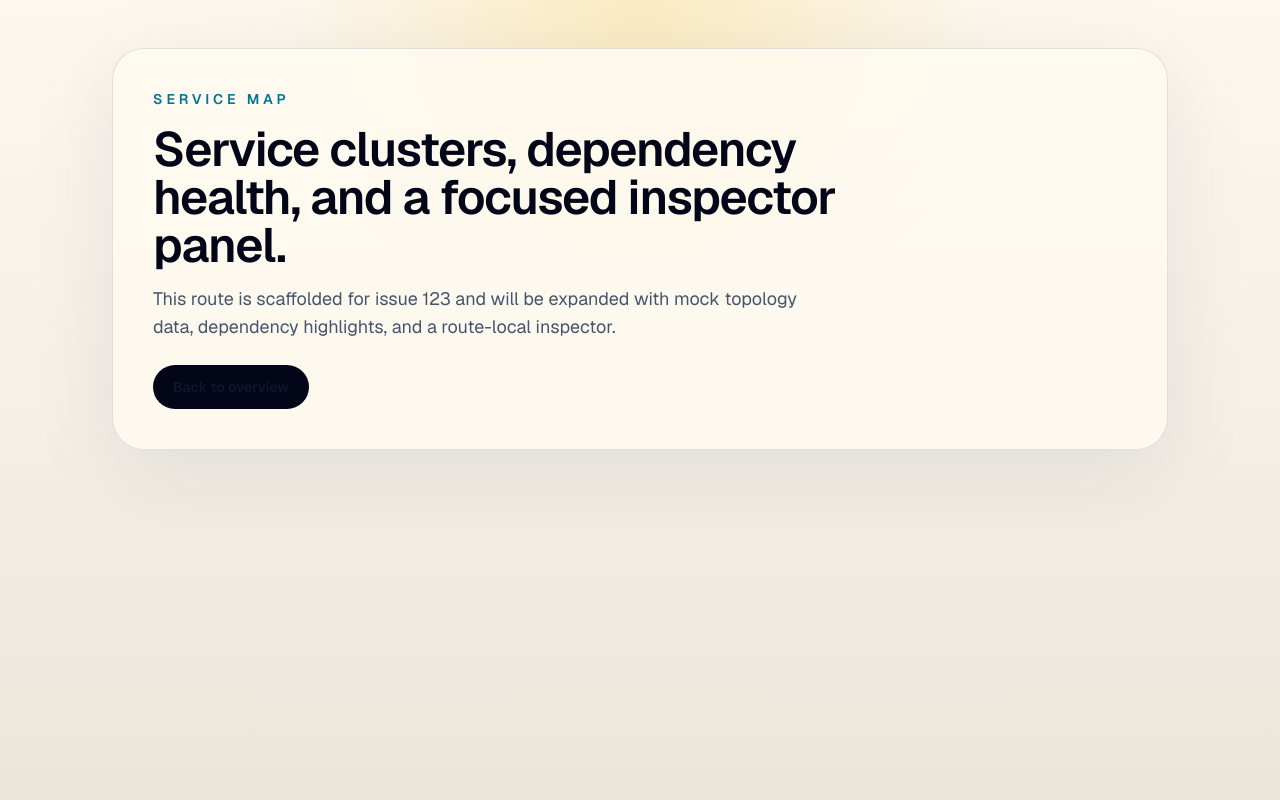
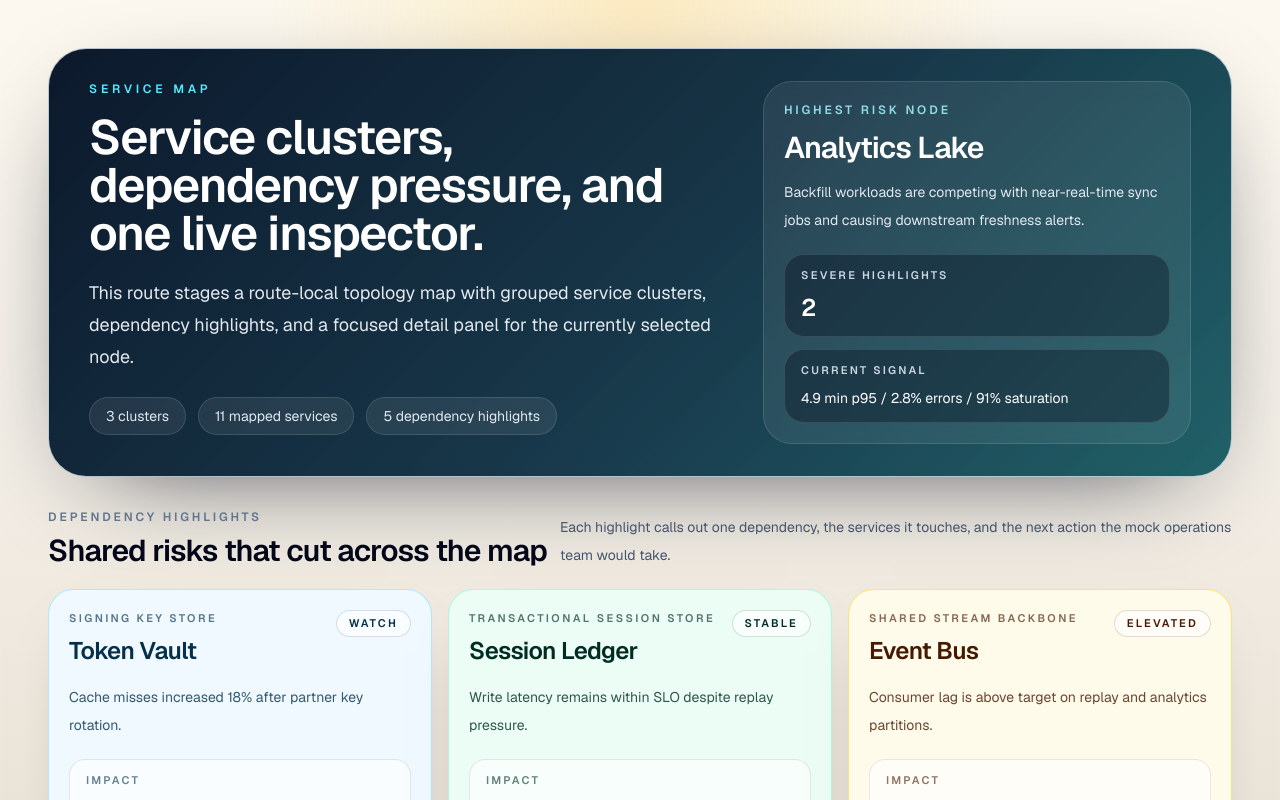
Before and after one commit to iamasx/api-test, a Next.js app: page /service-map in a window 1280 px wide. Shown: the top 800 px of the page. Built offline with nearby package versions, Linux system fonts and the light colour scheme.

Commit message:
feat: compose service map route

```diff
--- /dev/null
+++ b/src/app/service-map/_components/service-map-shell.tsx
@@ -0,0 +1,169 @@
+"use client";
+
+import { startTransition, useState } from "react";
+
+import {
+  dependencyHighlights,
+  getDefaultInspectedService,
+  getServiceMapClusterViews,
+  getServiceMapInspectorView,
+  getServiceMapSummary,
+} from "../_data/service-map-data";
+import { ClusterSection } from "./cluster-section";
+import { DependencyHighlight } from "./dependency-highlight";
+import { InspectorPanel } from "./inspector-panel";
+
+const clusterViews = getServiceMapClusterViews();
+const summary = getServiceMapSummary();
+const defaultServiceId = getDefaultInspectedService()?.id ?? "";
+
+export function ServiceMapShell() {
+  const [selectedServiceId, setSelectedServiceId] = useState(defaultServiceId);
+  const inspectorView = getServiceMapInspectorView(selectedServiceId);
+
+  function handleSelectService(serviceId: string) {
+    startTransition(() => {
+      setSelectedServiceId(serviceId);
+    });
+  }
+
+  if (!inspectorView) {
+    return null;
+  }
+
+  return (
+    <main className="mx-auto flex w-full max-w-7xl flex-1 flex-col gap-8 px-6 py-8 sm:px-10 lg:px-12 lg:py-12">
+      <section className="overflow-hidden rounded-[2.4rem] border border-slate-200/80 bg-[linear-gradient(135deg,rgba(7,20,39,0.98),rgba(10,43,63,0.95)_52%,rgba(14,84,92,0.92))] px-6 py-8 text-white shadow-[0_30px_110px_-52px_rgba(15,23,42,0.96)] sm:px-8 lg:px-10">
+        <div className="grid gap-8 lg:grid-cols-[minmax(0,1.35fr)_minmax(280px,0.9fr)]">
+          <div>
+            <p className="text-xs font-semibold uppercase tracking-[0.32em] text-cyan-300">
+              Service Map
+            </p>
+            <h1 className="mt-4 max-w-4xl text-4xl font-semibold tracking-tight sm:text-5xl">
+              Service clusters, dependency pressure, and one live inspector.
+            </h1>
+            <p className="mt-5 max-w-3xl text-base leading-8 text-slate-200 sm:text-lg">
+              This route stages a route-local topology map with grouped service
+              clusters, dependency highlights, and a focused detail panel for
+              the currently selected node.
+            </p>
+            <div className="mt-6 flex flex-wrap gap-3 text-sm text-slate-200">
+              <span className="rounded-full border border-white/12 bg-white/8 px-4 py-2">
+                {summary.totalClusters} clusters
+              </span>
+              <span className="rounded-full border border-white/12 bg-white/8 px-4 py-2">
+                {summary.totalServices} mapped services
+              </span>
+              <span className="rounded-full border border-white/12 bg-white/8 px-4 py-2">
+                {summary.dependencyHighlights} dependency highlights
+              </span>
+            </div>
+          </div>
+
+          <aside className="rounded-[1.8rem] border border-white/12 bg-white/8 p-5 backdrop-blur">
+            <p className="text-xs font-semibold uppercase tracking-[0.24em] text-cyan-200/85">
+              Highest risk node
+            </p>
+            <h2 className="mt-3 text-3xl font-semibold tracking-tight">
+              {summary.highestRiskNode.name}
+            </h2>
+            <p className="mt-3 text-sm leading-7 text-slate-200">
+              {summary.highestRiskNode.note}
+            </p>
+            <div className="mt-5 grid gap-3 sm:grid-cols-2 lg:grid-cols-1">
+              <div className="rounded-[1.25rem] border border-white/12 bg-slate-950/35 px-4 py-3">
+                <p className="text-[11px] font-semibold uppercase tracking-[0.2em] text-slate-300">
+                  Severe highlights
+                </p>
+                <p className="mt-2 text-2xl font-semibold text-white">
+                  {summary.severeHighlights}
+                </p>
+              </div>
+              <div className="rounded-[1.25rem] border border-white/12 bg-slate-950/35 px-4 py-3">
+                <p className="text-[11px] font-semibold uppercase tracking-[0.2em] text-slate-300">
+                  Current signal
+                </p>
+                <p className="mt-2 text-sm leading-6 text-white">
+                  {summary.highestRiskNode.p95Latency} p95 /{" "}
+                  {summary.highestRiskNode.errorRate} errors /{" "}
+                  {summary.highestRiskNode.saturation} saturation
+                </p>
+              </div>
+            </div>
+          </aside>
+        </div>
+      </section>
+
+      <section aria-labelledby="service-map-highlights" className="space-y-5">
+        <div className="flex flex-col gap-3 sm:flex-row sm:items-end sm:justify-between">
+          <div>
+            <p className="text-xs font-semibold uppercase tracking-[0.24em] text-slate-500">
+              Dependency highlights
+            </p>
+            <h2
+              id="service-map-highlights"
+              className="mt-2 text-3xl font-semibold tracking-tight text-slate-950"
+            >
+              Shared risks that cut across the map
+            </h2>
+          </div>
+          <p className="max-w-2xl text-sm leading-7 text-slate-600">
+            Each highlight calls out one dependency, the services it touches,
+            and the next action the mock operations team would take.
+          </p>
+        </div>
+
+        <div
+          aria-label="Dependency highlights"
+          className="grid gap-4 xl:grid-cols-3"
+          role="list"
+        >
+          {dependencyHighlights.map((highlight) => (
+            <div key={highlight.id} role="listitem">
+              <DependencyHighlight highlight={highlight} />
+            </div>
+          ))}
+        </div>
+      </section>
+
+      <div className="grid gap-8 xl:grid-cols-[minmax(0,1.2fr)_minmax(350px,0.8fr)]">
+        <section
+          aria-labelledby="service-map-clusters"
+          className="space-y-6"
+          data-testid="service-map-clusters"
+        >
+          <div className="flex flex-col gap-3 sm:flex-row sm:items-end sm:justify-between">
+            <div>
+              <p className="text-xs font-semibold uppercase tracking-[0.24em] text-slate-500">
+                Cluster sections
+              </p>
+              <h2
+                id="service-map-clusters"
+                className="mt-2 text-3xl font-semibold tracking-tight text-slate-950"
+              >
+                Topology grouped by operational lane
+              </h2>
+            </div>
+            <p className="max-w-2xl text-sm leading-7 text-slate-600">
+              Select any service card to move its dependency posture and service
+              notes into the inspector panel.
+            </p>
+          </div>
+
+          {clusterViews.map((cluster) => (
+            <ClusterSection
+              key={cluster.id}
+              cluster={cluster}
+              selectedServiceId={selectedServiceId}
+              onSelectService={handleSelectService}
+            />
+          ))}
+        </section>
+
+        <div className="xl:sticky xl:top-8 xl:self-start">
+          <InspectorPanel view={inspectorView} />
+        </div>
+      </div>
+    </main>
+  );
+}
--- a/src/app/service-map/_data/service-map-data.ts
+++ b/src/app/service-map/_data/service-map-data.ts
@@ -465,6 +465,10 @@ export function getServiceMapSummary() {
     (highlight) => highlight.status === "severe" || highlight.status === "elevated",
   ).length;
 
+  if (!highestRiskNode) {
+    throw new Error("Expected service map nodes to contain at least one service.");
+  }
+
   return {
     totalClusters: serviceMapClusters.length,
     totalServices: serviceMapNodes.length,
--- a/src/app/service-map/page.tsx
+++ b/src/app/service-map/page.tsx
@@ -1,35 +1,13 @@
 import type { Metadata } from "next";
-import Link from "next/link";
+
+import { ServiceMapShell } from "./_components/service-map-shell";
 
 export const metadata: Metadata = {
   title: "Service Map",
   description:
-    "Initial scaffold for a service map route with service clusters, dependency highlights, and inspector detail.",
+    "Route-local service topology with operational clusters, dependency highlights, and a selected-service inspector.",
 };
 
 export default function ServiceMapPage() {
-  return (
-    <main className="mx-auto flex w-full max-w-6xl flex-1 flex-col gap-6 px-6 py-12 sm:px-10 lg:px-12">
-      <section className="rounded-[2rem] border border-[var(--line)] bg-[var(--surface)] px-6 py-10 shadow-[0_20px_90px_rgba(15,23,42,0.08)] sm:px-10">
-        <p className="text-sm font-semibold uppercase tracking-[0.28em] text-cyan-700">
-          Service Map
-        </p>
-        <h1 className="mt-4 max-w-3xl text-4xl font-semibold tracking-tight text-slate-950 sm:text-5xl">
-          Service clusters, dependency health, and a focused inspector panel.
-        </h1>
-        <p className="mt-4 max-w-2xl text-base leading-7 text-slate-600 sm:text-lg">
-          This route is scaffolded for issue 123 and will be expanded with mock
-          topology data, dependency highlights, and a route-local inspector.
-        </p>
-        <div className="mt-6">
-          <Link
-            href="/"
-            className="inline-flex items-center justify-center rounded-full bg-slate-950 px-5 py-3 text-sm font-semibold text-white transition hover:bg-slate-800"
-          >
-            Back to overview
-          </Link>
-        </div>
-      </section>
-    </main>
-  );
+  return <ServiceMapShell />;
 }
```
